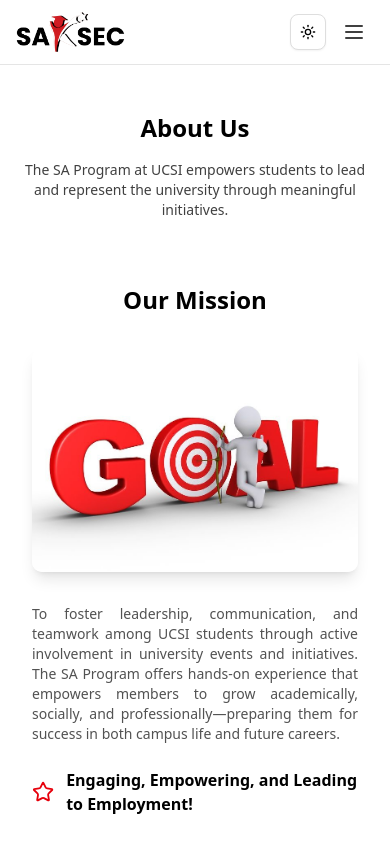
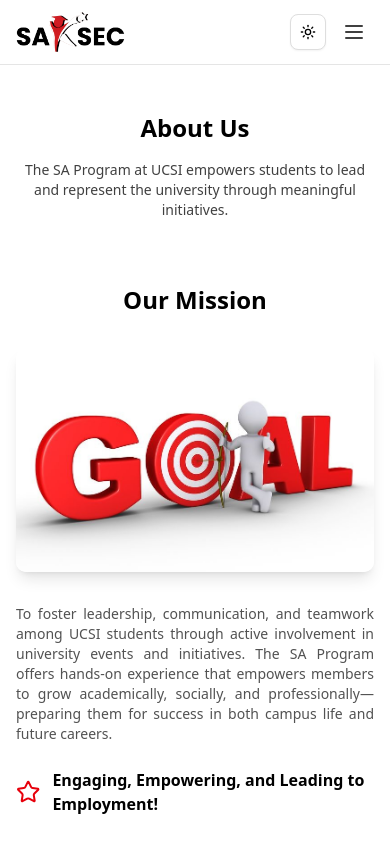
Before and after one commit to aro-arko/SA-Management-System, a Next.js app in the folder frontend/: page /about in a window 390 px wide. Shown: the top 844 px of the page. Built offline with nearby package versions, Linux system fonts and the light colour scheme.

Commit message:
about us section mission image margin updated

```diff
--- a/frontend/src/components/modules/WithCommonLayout/ABOUT/about/About.tsx
+++ b/frontend/src/components/modules/WithCommonLayout/ABOUT/about/About.tsx
@@ -136,7 +136,7 @@ const About = () => {
         whileInView={{ opacity: 1, y: 0 }}
         transition={{ duration: 0.6, delay: 0.1 }}
         viewport={{ once: true }}
-        className="mb-16 max-w-7xl mx-auto px-4 sm:px-6 lg:px-0"
+        className="mb-16 max-w-7xl mx-auto"
       >
         <h2 className="text-2xl sm:text-3xl font-bold text-center mb-8">
           Our Mission
```
